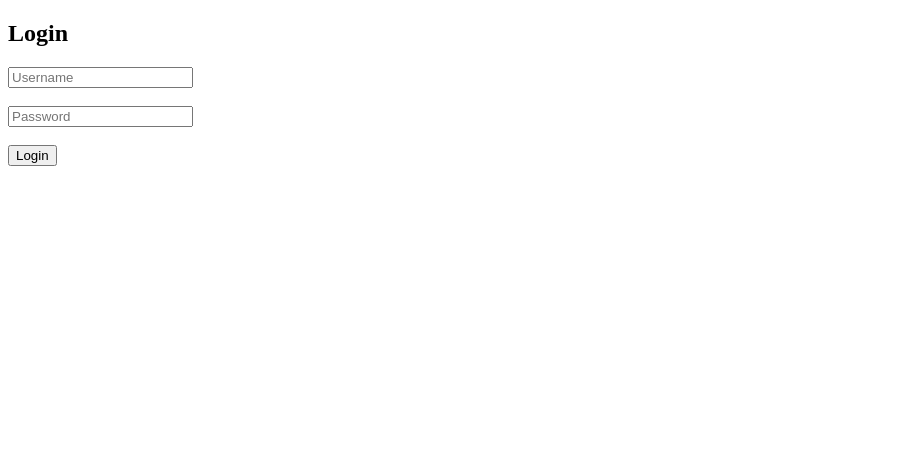
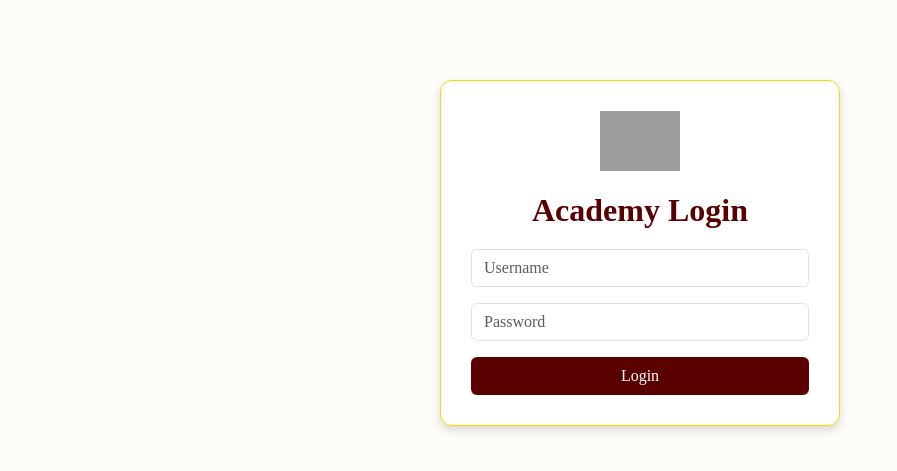
Before and after one commit to showrya-s/SJCA-login, a Flask app: page /login in a window 1280 px wide. Shown: the top 471 px of the page, without its empty margins (0-897 px from the left). Run offline with Flask 3, Linux system fonts and the light colour scheme; grey boxes are pictures that could not be loaded.

Commit message:
Update login.html

```diff
--- a/templates/login.html
+++ b/templates/login.html
@@ -1,17 +1,64 @@
 <!DOCTYPE html>
-<html>
+<html lang="en">
 <head>
-    <title>Login</title>
+  <meta charset="UTF-8" />
+  <meta name="viewport" content="width=device-width, initial-scale=1" />
+  <title>Login - St. John's Catechism Academy</title>
+  <link href="https://cdn.jsdelivr.net/npm/bootstrap@5.3.0/dist/css/bootstrap.min.css" rel="stylesheet" />
+  <style>
+    body {
+      background-color: #fdfcf9;
+      font-family: 'Times New Roman', serif;
+    }
+    .login-container {
+      max-width: 400px;
+      margin: 80px auto;
+      padding: 30px;
+      border-radius: 12px;
+      background: #fff;
+      box-shadow: 0px 4px 10px rgba(0,0,0,0.15);
+      border: 1px solid gold;
+    }
+    .btn-custom {
+      background-color: #5a0000;
+      color: white;
+    }
+    .btn-custom:hover {
+      background-color: gold;
+      color: #5a0000;
+    }
+    h2 {
+      color: #5a0000;
+      font-weight: bold;
+      margin-bottom: 20px;
+    }
+    .logo {
+      display: block;
+      margin: 0 auto 20px auto;
+      height: 60px;
+    }
+  </style>
 </head>
 <body>
-    <h2>Login</h2>
+  <div class="login-container">
+    <img src="{{ url_for('static', filename='images/logo.png') }}" alt="Academy Logo" class="logo" />
+    <h2 class="text-center">Academy Login</h2>
+
     {% if error %}
-        <p style="color: red;">{{ error }}</p>
+      <div class="alert alert-danger" role="alert">
+        {{ error }}
+      </div>
     {% endif %}
+
     <form method="post">
-        <input type="text" name="username" placeholder="Username" required><br><br>
-        <input type="password" name="password" placeholder="Password" required><br><br>
-        <button type="submit">Login</button>
+      <div class="mb-3">
+        <input type="text" class="form-control" name="username" placeholder="Username" required>
+      </div>
+      <div class="mb-3">
+        <input type="password" class="form-control" name="password" placeholder="Password" required>
+      </div>
+      <button type="submit" class="btn btn-custom w-100">Login</button>
     </form>
+  </div>
 </body>
 </html>
```
